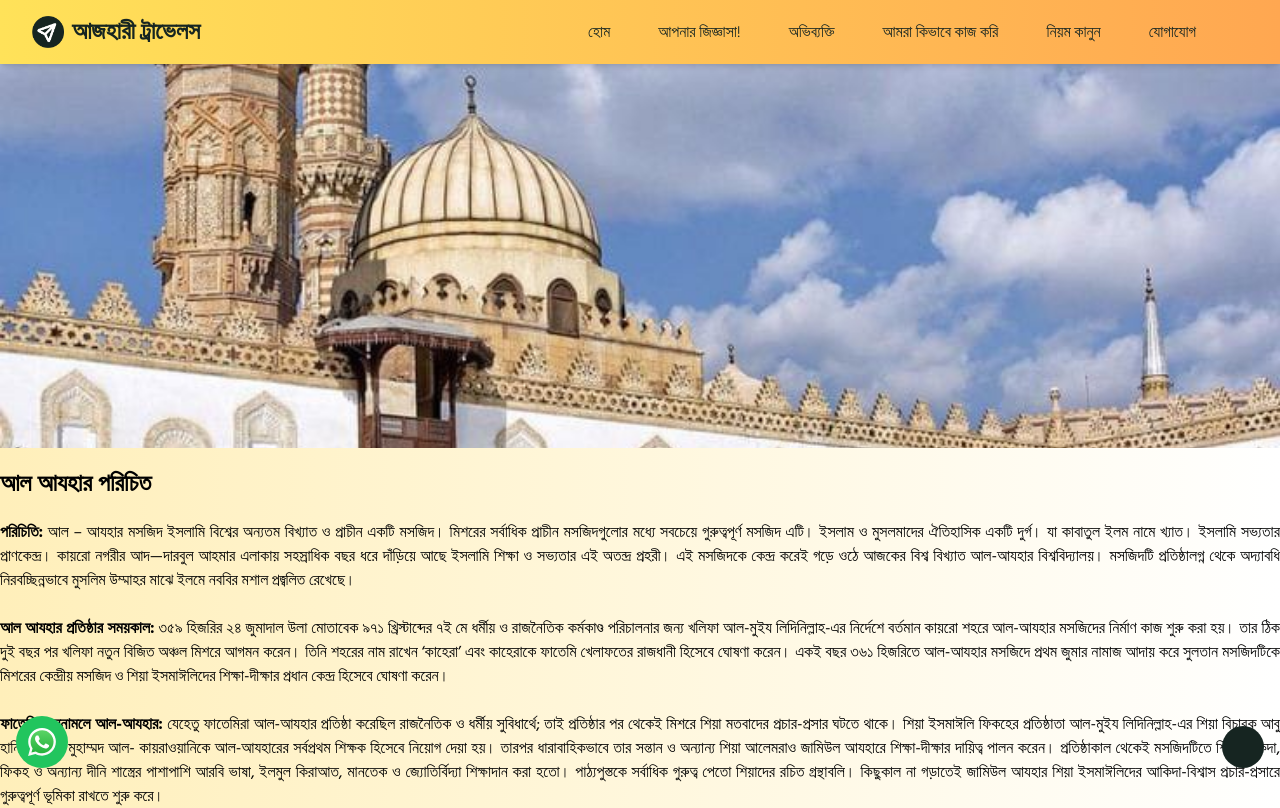
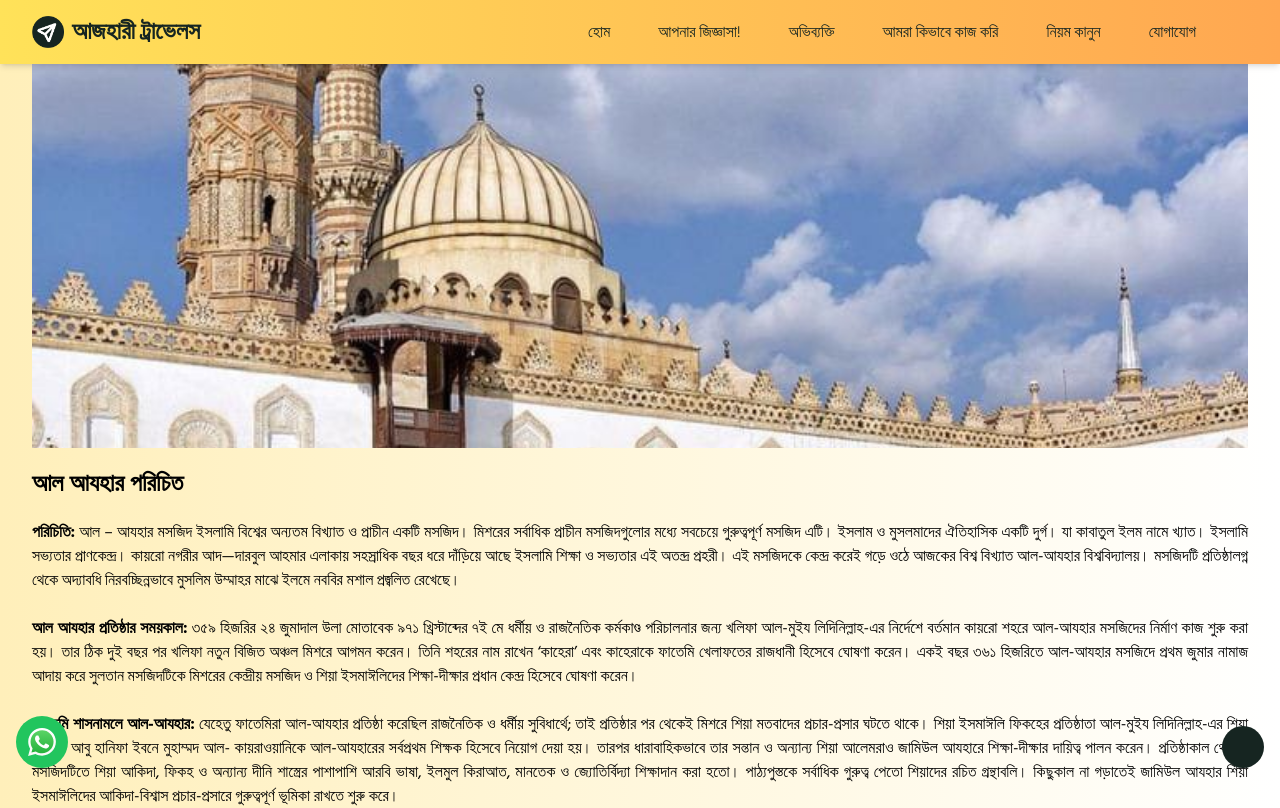
Before and after one commit to BabriWala/azhari-travels, a Next.js app: page /blog/Al-Azhar-Introduction in a window 1280 px wide. Shown: the top 808 px of the page. Built offline with nearby package versions, Linux system fonts and the light colour scheme; some icons are missing; a web font is replaced by a local one.

Commit message:
Blog Page Updated

```diff
--- a/src/app/blog/[slug]/page.tsx
+++ b/src/app/blog/[slug]/page.tsx
@@ -149,7 +149,7 @@ export default async function BlogPost({
     }
     return (
         <div className="bg-gradient-secondary">
-            <div className="container mx-auto py-[64px]">
+            <div className="container mx-auto py-[64px] lg:px-8">
                 {blog.fullContent}
             </div>
         </div>
```
